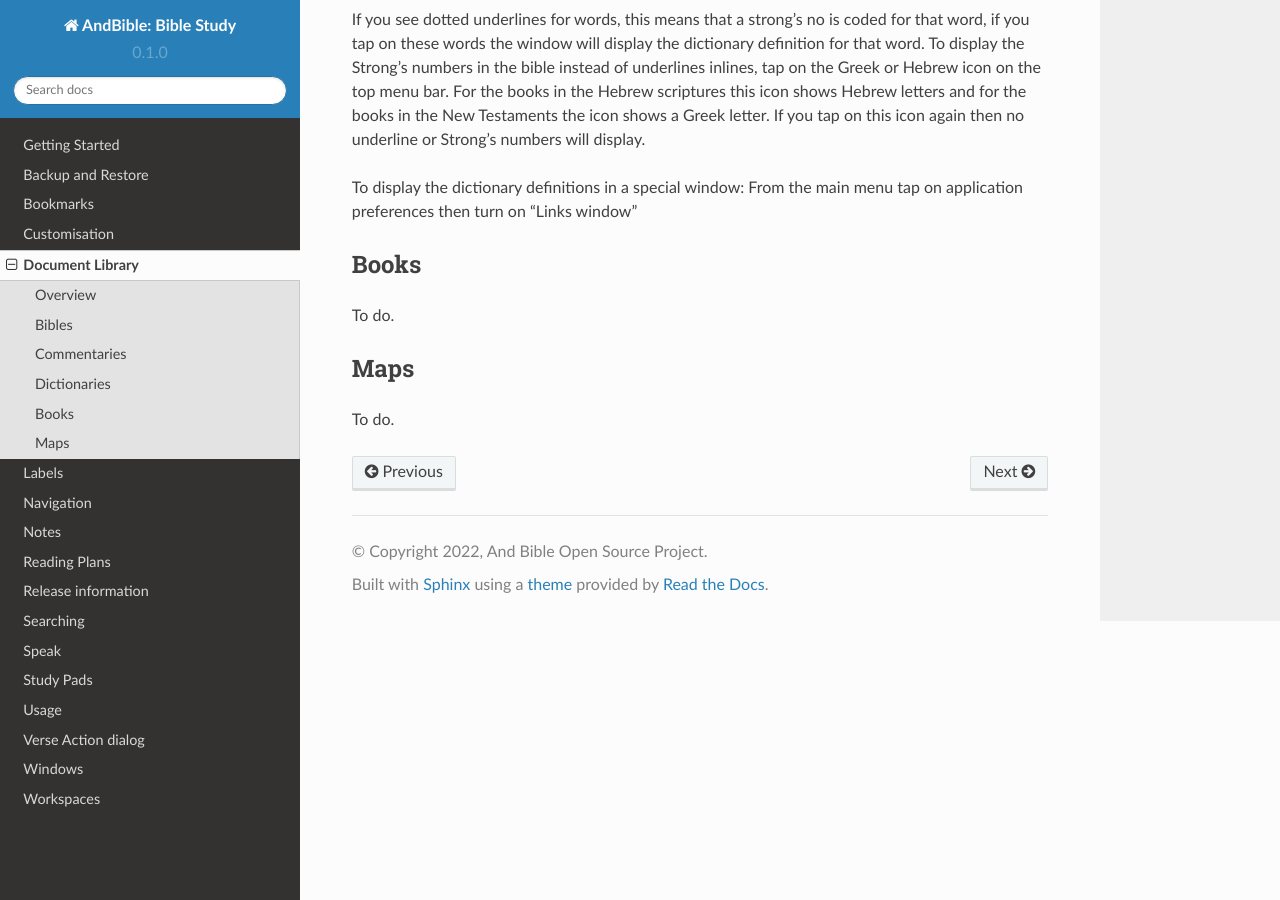
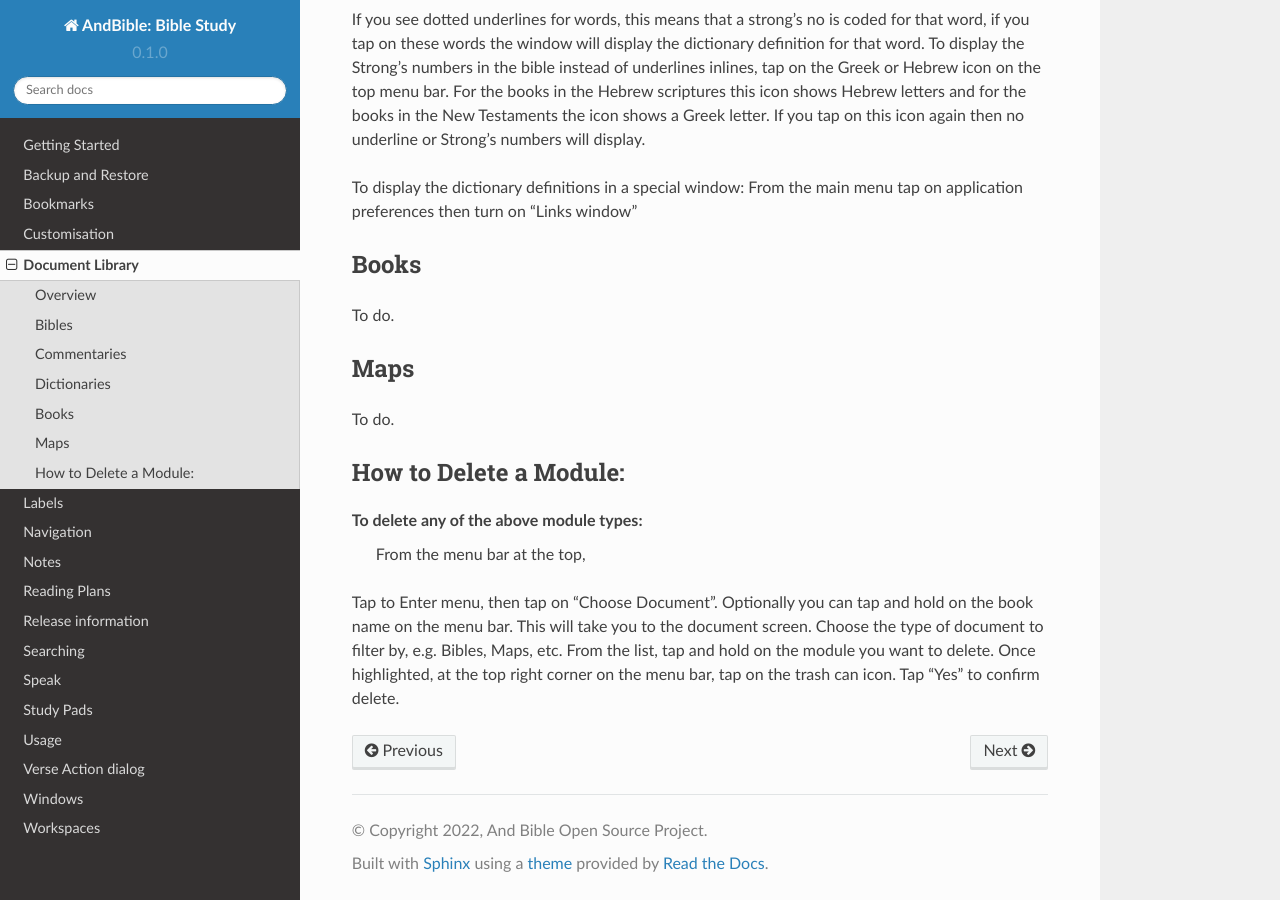
Before and after one commit to AndBible/docs, a Sphinx documentation site: the page built from docs/source/documents.rst, in a window 1280 px wide and 900 px high, scrolled down 952 px. Built offline with Sphinx 7.4.7 and the Read the Docs theme 2.0.0, drawn with Linux system fonts in a browser that asks for light colours; pages that are not in the unit, such as notebooks, are missing from menus.

Commit message:
Update documents.rst

```diff
--- a/docs/source/documents.rst
+++ b/docs/source/documents.rst
@@ -48,3 +48,16 @@
 ----
 
 To do.
+
+
+How to Delete a Module:
+----
+
+To delete any of the above module types:
+ From the menu bar at the top,
+Tap to Enter menu, then tap on "Choose Document". Optionally you can tap and hold on the book name on the menu bar.
+This will take you to the document screen.
+Choose the type of document to filter by, e.g. Bibles, Maps, etc.
+From the list, tap and hold on the module you want to delete.
+Once highlighted, at the top right corner on the menu bar, tap on the trash can icon.
+Tap "Yes" to confirm delete.
```
